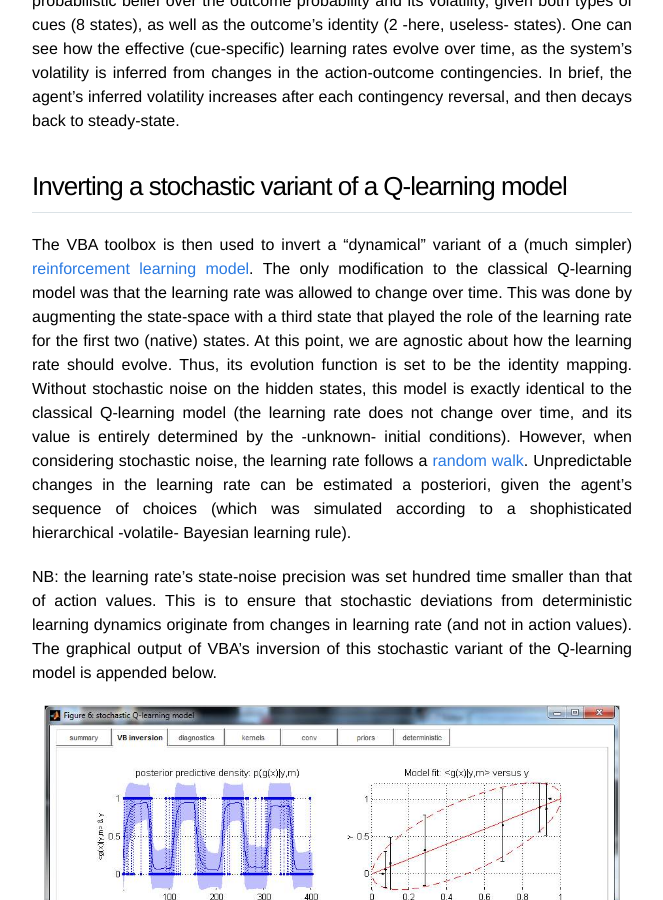
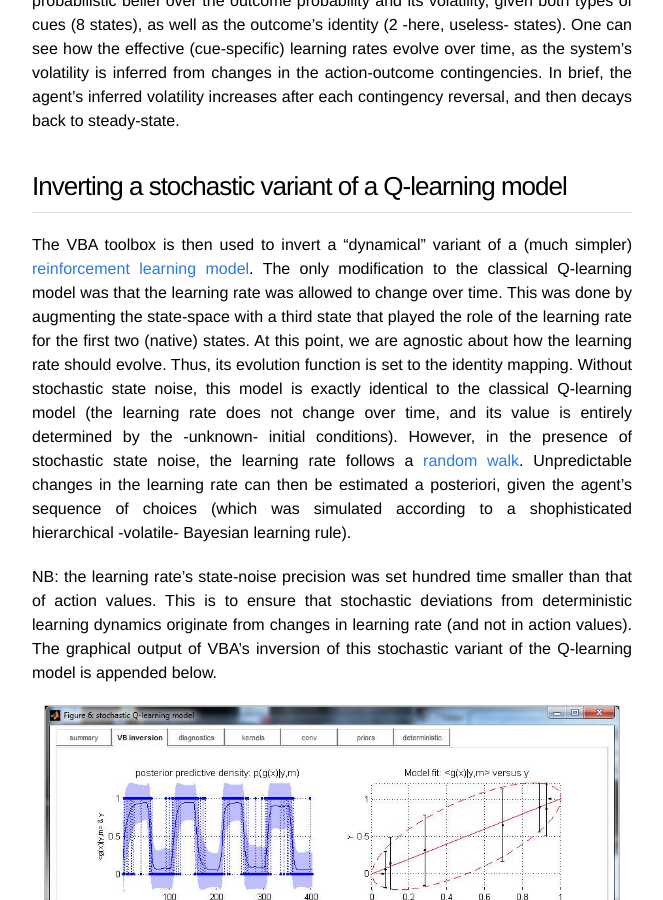
Before and after one commit to MBB-team/VBA-toolbox, a Jekyll site: the page built from _wiki/Volterra-decomposition.md, in a window 1280 px wide and 900 px high, scrolled down 3925 px. Shown: the whole window, without its empty margins (308-971 px from the left). Built offline with Jekyll 4.4.1, drawn with Linux system fonts in a browser that asks for light colours; nearby versions of some CDN libraries; formulas are drawn with MathJax 3.

Commit message:
Update Volterra-decomposition.md

```diff
--- a/_wiki/Volterra-decomposition.md
+++ b/_wiki/Volterra-decomposition.md
@@ -81,7 +81,7 @@ Hidden states of this model include the mean and variance of the agent's probabi
 
 ## Inverting a stochastic variant of a Q-learning model
 
-The VBA toolbox is then used to invert a “dynamical” variant of a (much simpler) [reinforcement learning model]({{ site.baseurl }}/wiki/Reinforcement-learning). The only modification to the classical Q-learning model was that the learning rate was allowed to change over time. This was done by augmenting the state-space with a third state that played the role of the learning rate for the first two (native) states. At this point, we are agnostic about how the learning rate should evolve. Thus, its evolution function is set to be the identity mapping. Without stochastic noise on the hidden states, this model is exactly identical to the classical Q-learning model (the learning rate does not change over time, and its value is entirely determined by the -unknown- initial conditions). However, when considering stochastic noise, the learning rate follows a [random walk](https://en.wikipedia.org/wiki/Random_walk). Unpredictable changes in the learning rate can be estimated a posteriori, given the agent's sequence of choices (which was simulated according to a shophisticated hierarchical -volatile- Bayesian learning rule).
+The VBA toolbox is then used to invert a “dynamical” variant of a (much simpler) [reinforcement learning model]({{ site.baseurl }}/wiki/Reinforcement-learning). The only modification to the classical Q-learning model was that the learning rate was allowed to change over time. This was done by augmenting the state-space with a third state that played the role of the learning rate for the first two (native) states. At this point, we are agnostic about how the learning rate should evolve. Thus, its evolution function is set to the identity mapping. Without stochastic state noise, this model is exactly identical to the classical Q-learning model (the learning rate does not change over time, and its value is entirely determined by the -unknown- initial conditions). However, in the presence of stochastic state noise, the learning rate follows a [random walk](https://en.wikipedia.org/wiki/Random_walk). Unpredictable changes in the learning rate can then be estimated a posteriori, given the agent's sequence of choices (which was simulated according to a shophisticated hierarchical -volatile- Bayesian learning rule).
 
 NB: the learning rate's state-noise precision was set hundred time smaller than that of action values. This is to ensure that stochastic deviations from deterministic learning dynamics originate from changes in learning rate (and not in action values). The graphical output of VBA's inversion of this stochastic variant of the Q-learning model is appended below.
 
```
